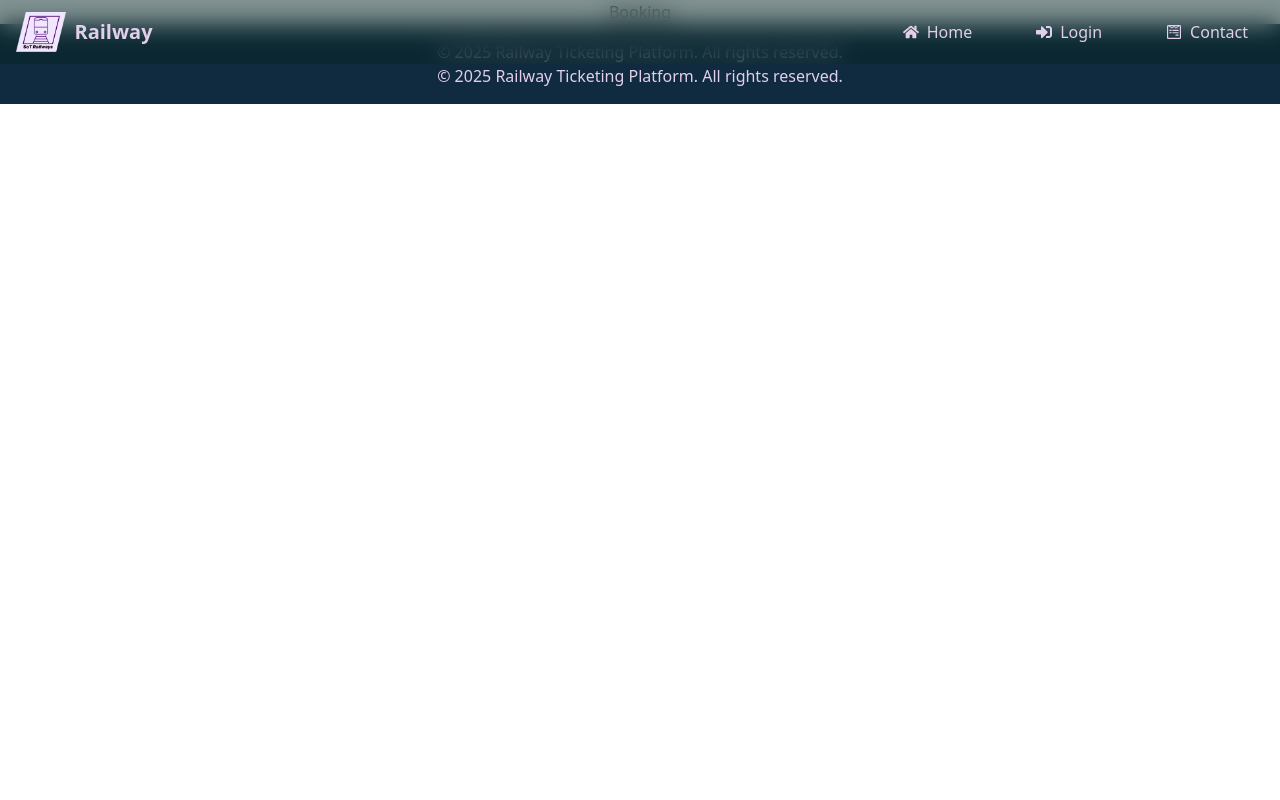
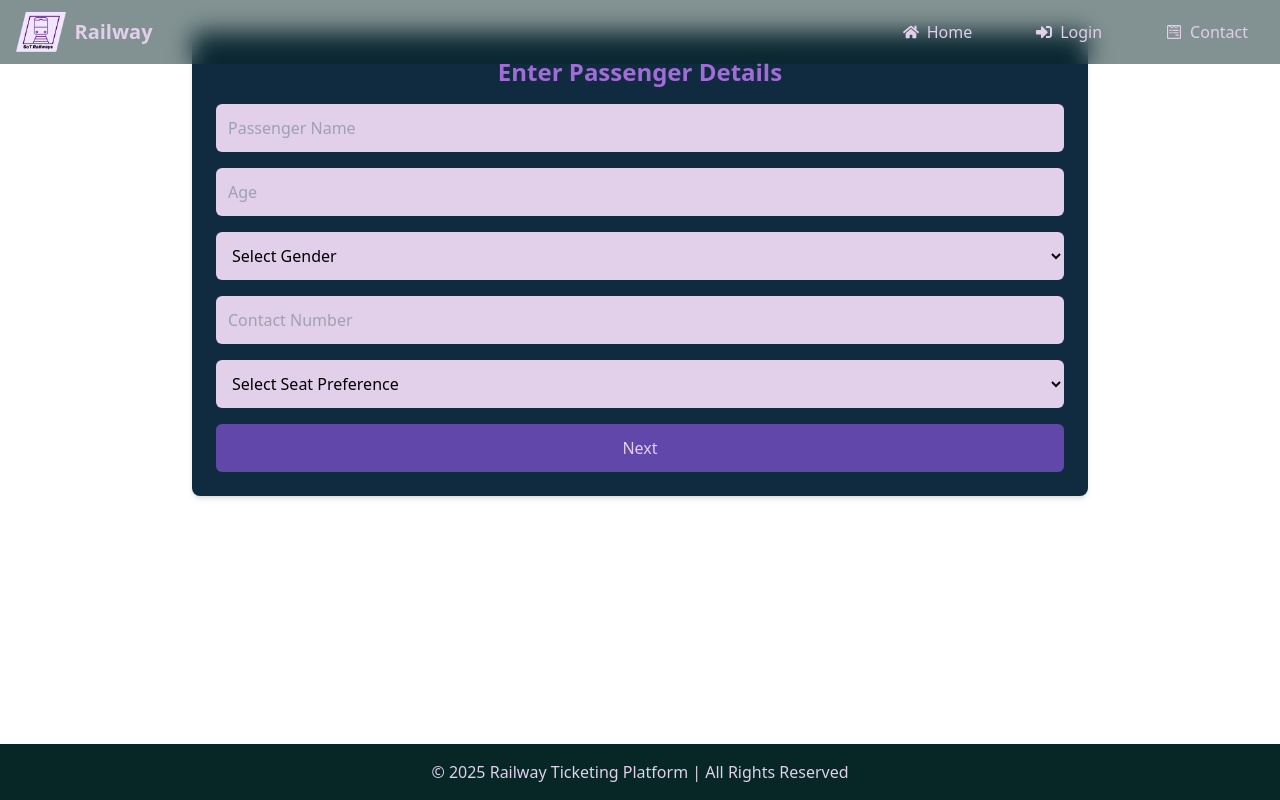
Before and after one commit to praveen-saharan/Sot-Railways, a React (Vite) app in the folder frontend/: page /booking in a window 1280 px wide. Built offline with nearby package versions, Linux system fonts and the light colour scheme.

Commit message:
Basic Website Before Figma

```diff
--- a/frontend/src/App.jsx
+++ b/frontend/src/App.jsx
@@ -1,53 +1,57 @@
-import React from 'react';
-import { BrowserRouter as Router, Route, Routes, Link } from 'react-router-dom';
-import Home from './pages/Home';
-import Contact from './Pages/Contact';
-import Login from './pages/Login';
+import React from "react";
+import { BrowserRouter as Router, Route, Routes, Link } from "react-router-dom";
+import Home from "./pages/Home";
+import Contact from "./pages/Contact";
+import Login from "./pages/Login";
 
 import NotExist from "./Components/NotExist";
-import Navbar from "./components/Navbar";
-import Footer from "./components/Footer";
+import Navbar from "./Components/Navbar";
+import Footer from "./Components/Footer";
 
-import TrainSchedule from './Pages/User/TrainSchedule';
-import Booking from './Pages/User/Booking';
-import BookingSummary from './Pages/User/BookingSummary';
-import Payment from './Pages/User/Payment';
-import Ticket from './Pages/User/Ticket';
+import TrainSchedule from "./pages/User/TrainSchedule";
+import Booking from "./pages/User/Booking";
+import BookingSummary from "./pages/User/BookingSummary";
+import Payment from "./pages/User/Payment";
+import Ticket from "./pages/User/Ticket";
 
-import PassengerList from './Pages/Admin/PassengerList';
-import FinancialReports from './Pages/Admin/FinancialReports';
-import ScheduleEdit from './Pages/Admin/ScheduleEdit';
-import TicketEdit from './Pages/Admin/TicketEdit';
+import PassengerList from "./pages/Admin/PassengerList";
+import FinancialReports from "./pages/Admin/FinancialReports";
+import ScheduleEdit from "./pages/Admin/ScheduleEdit";
+import TicketEdit from "./pages/Admin/TicketEdit";
 
 function App() {
   return (
     <Router>
-      <Navbar/>
-      <div className="text-center mt-22">
+      <div className="min-h-screen flex flex-col">
+      <Navbar />
+
+        <div className="flex-1 text-center mt-22">
           <Routes>
             <Route path="/" element={<Home />} />
             <Route path="/login" element={<Login />} />
             <Route path="/contact" element={<Contact />} />
 
-          {/* User Pages */}
+            {/* User pages */}
+            {/* <Switch> */}
             <Route path="/train-schedule" element={<TrainSchedule />} />
             <Route path="/booking" element={<Booking />} />
             <Route path="/booking-summary" element={<BookingSummary />} />
             <Route path="/payment" element={<Payment />} />
             <Route path="/ticket" element={<Ticket />} />
+            {/* </Switch> */}
 
-          {/* Admin Pages */}
+            {/* Admin pages */}
             <Route path="/admin/passenger-list" element={<PassengerList />} />
-          <Route path="/admin/financial-reports" element={<FinancialReports />} />
+            <Route path="/admin/financial-reports" element={<FinancialReports />}/>
             <Route path="/admin/schedule-edit" element={<ScheduleEdit />} />
             <Route path="/admin/ticket-edit" element={<TicketEdit />} />
 
-
-
             <Route path="*" element={<NotExist />} />
           </Routes>
+
         </div>
-      <Footer/>
+      <Footer />
+      </div>
     </Router>
   );
 }
--- a/frontend/src/Components/Footer.jsx
+++ b/frontend/src/Components/Footer.jsx
@@ -1,19 +1,13 @@
 import React from 'react';
 
 const Footer = () => {
-    return (
-        <footer className="bg-secondary text-light py-4 text-center">
-        <p>
-          &copy; {new Date().getFullYear()} Railway Ticketing Platform. All
-          rights reserved.
-        </p>
-        <p>
-          &copy; {new Date().getFullYear()} Railway Ticketing Platform. All
-          rights reserved.
-        </p>
-      </footer>
-
-    );
+  return (
+    <footer className="bg-primary text-light py-4 mt-auto">
+      <div className="max-w-6xl mx-auto text-center">
+        <p>&copy; 2025 Railway Ticketing Platform | All Rights Reserved</p>
+      </div>
+    </footer>
+  );
 };
 
 export default Footer;
--- a/frontend/src/Pages/Home.jsx
+++ b/frontend/src/Pages/Home.jsx
@@ -14,12 +14,12 @@ const Home = () => {
           check train schedules, and manage your bookings effortlessly.
         </p>
         <div className="mt-8 flex gap-4">
-          <button className="bg-accent hover:bg-highlight text-light font-bold py-3 px-6 rounded-lg transition-transform transform hover:scale-105 animate-fadeIn">
+          <a href="booking" className="bg-accent hover:bg-highlight text-light font-bold py-3 px-6 rounded-lg transition-transform transform hover:scale-105 animate-fadeIn">
             Book Tickets
-          </button>
-          <button className="bg-secondary hover:bg-accent text-light font-bold py-3 px-6 rounded-lg transition-transform transform hover:scale-105 animate-fadeIn">
+          </a>
+          <a href="train-schedule" className="bg-secondary hover:bg-accent text-light font-bold py-3 px-6 rounded-lg transition-transform transform hover:scale-105 animate-fadeIn">
             View Schedule
-          </button>
+          </a>
         </div>
       </section>
 
--- a/frontend/src/Pages/User/Booking.jsx
+++ b/frontend/src/Pages/User/Booking.jsx
@@ -1,9 +1,88 @@
-import React from 'react'
+import React, { useState } from 'react';
+// import { useHistory } from 'react-router-dom';
 
 const Booking = () => {
+  const [name, setName] = useState('');
+  const [age, setAge] = useState('');
+  const [gender, setGender] = useState('');
+  const [seatPreference, setSeatPreference] = useState('');
+  const [contact, setContact] = useState('');
+
+  // const history = useHistory();
+  const selectedTrain = JSON.parse(localStorage.getItem('selectedTrain'));
+
+  const handleSubmit = (e) => {
+    e.preventDefault();
+    const bookingData = {
+      name,
+      age,
+      gender,
+      seatPreference,
+      contact,
+      train: selectedTrain,
+    };
+    // localStorage.setItem('bookingData', JSON.stringify(bookingData));
+    // history.push('/booking-summary');
+  };
+
   return (
-    <div>Booking</div>
-  )
-}
+    <div className="max-w-4xl mx-auto mt-8 bg-secondary p-6 rounded-lg shadow-md">
+      <h2 className="text-2xl font-bold text-highlight mb-4">Enter Passenger Details</h2>
+      <form onSubmit={handleSubmit} className="space-y-4">
+        <input
+          type="text"
+          value={name}
+          onChange={(e) => setName(e.target.value)}
+          placeholder="Passenger Name"
+          className="w-full p-3 rounded-md bg-light text-dark focus:outline-none focus:ring-2 focus:ring-accent"
+          required
+        />
+        <input
+          type="number"
+          value={age}
+          onChange={(e) => setAge(e.target.value)}
+          placeholder="Age"
+          className="w-full p-3 rounded-md bg-light text-dark focus:outline-none focus:ring-2 focus:ring-accent"
+          required
+        />
+        <select
+          value={gender}
+          onChange={(e) => setGender(e.target.value)}
+          className="w-full p-3 rounded-md bg-light text-dark focus:outline-none focus:ring-2 focus:ring-accent"
+          required
+        >
+          <option value="">Select Gender</option>
+          <option value="male">Male</option>
+          <option value="female">Female</option>
+        </select>
+        <input
+          type="text"
+          value={contact}
+          onChange={(e) => setContact(e.target.value)}
+          placeholder="Contact Number"
+          className="w-full p-3 rounded-md bg-light text-dark focus:outline-none focus:ring-2 focus:ring-accent"
+          required
+        />
+        <select
+          value={seatPreference}
+          onChange={(e) => setSeatPreference(e.target.value)}
+          className="w-full p-3 rounded-md bg-light text-dark focus:outline-none focus:ring-2 focus:ring-accent"
+          required
+        >
+          <option value="">Select Seat Preference</option>
+          <option value="Lower">Lower</option>
+          <option value="Middle">Middle</option>
+          <option value="Upper">Upper</option>
+        </select>
+        <button
+          type="submit"
+          className="w-full p-3 bg-accent text-light rounded-md hover:bg-highlight transition duration-300"
+        >
+          Next
+        </button>
+      </form>
+    </div>
+  );
+};
 
-export default Booking
+export default Booking;
--- a/frontend/src/Pages/User/BookingSummary.jsx
+++ b/frontend/src/Pages/User/BookingSummary.jsx
@@ -1,9 +1,34 @@
-import React from 'react'
+import React from 'react';
+// import { useHistory } from 'react-router-dom';
 
 const BookingSummary = () => {
+  // const history = useHistory();
+  const bookingData = JSON.parse(localStorage.getItem('bookingData'));
+
+  const handleConfirm = () => {
+    // history.push('/payment');
+  };
+
   return (
-    <div>BookingSummary</div>
-  )
-}
+    <div className="max-w-4xl mx-auto mt-8 bg-secondary p-6 rounded-lg shadow-md">
+      <h2 className="text-2xl font-bold text-highlight mb-4">Booking Summary</h2>
+      <div>
+        <p><strong>Name:</strong> {bookingData.name}</p>
+        <p><strong>Age:</strong> {bookingData.age}</p>
+        <p><strong>Gender:</strong> {bookingData.gender}</p>
+        <p><strong>Seat Preference:</strong> {bookingData.seatPreference}</p>
+        <p><strong>Contact Number:</strong> {bookingData.contact}</p>
+        <p><strong>Train:</strong> {bookingData.train.name}</p>
+        <p><strong>Fare:</strong> ₹{bookingData.train.fare}</p>
+      </div>
+      <button
+        onClick={handleConfirm}
+        className="w-full p-3 bg-accent text-light rounded-md hover:bg-highlight transition duration-300"
+      >
+        Proceed to Payment
+      </button>
+    </div>
+  );
+};
 
-export default BookingSummary
+export default BookingSummary;
--- a/frontend/src/Pages/User/Payment.jsx
+++ b/frontend/src/Pages/User/Payment.jsx
@@ -1,9 +1,45 @@
-import React from 'react'
+import React, { useState } from 'react';
+// import { useHistory } from 'react-router-dom';
 
 const Payment = () => {
+  const [paymentMethod, setPaymentMethod] = useState('');
+  // const history = useHistory();
+  const bookingData = JSON.parse(localStorage.getItem('bookingData'));
+
+  const handlePayment = () => {
+    if (paymentMethod) {
+      // history.push('/ticket');
+    }
+  };
+
   return (
-    <div>Payment</div>
-  )
-}
+    <div className="max-w-4xl mx-auto mt-8 bg-secondary p-6 rounded-lg shadow-md">
+      <h2 className="text-2xl font-bold text-highlight mb-4">Payment</h2>
+      <div>
+        <p><strong>Train:</strong> {bookingData.train.name}</p>
+        <p><strong>Fare:</strong> ₹{bookingData.train.fare}</p>
+        <div className="space-y-4">
+          <select
+            value={paymentMethod}
+            onChange={(e) => setPaymentMethod(e.target.value)}
+            className="w-full p-3 rounded-md bg-light text-dark focus:outline-none focus:ring-2 focus:ring-accent"
+            required
+          >
+            <option value="">Select Payment Method</option>
+            <option value="Credit Card">Credit Card</option>
+            <option value="Debit Card">Debit Card</option>
+            <option value="UPI">UPI</option>
+          </select>
+        </div>
+        <button
+          onClick={handlePayment}
+          className="w-full p-3 bg-accent text-light rounded-md hover:bg-highlight transition duration-300"
+        >
+          Pay ₹{bookingData.train.fare}
+        </button>
+      </div>
+    </div>
+  );
+};
 
-export default Payment
+export default Payment;
--- a/frontend/src/Pages/User/Ticket.jsx
+++ b/frontend/src/Pages/User/Ticket.jsx
@@ -1,9 +1,21 @@
-import React from 'react'
+import React from 'react';
 
 const Ticket = () => {
+  const bookingData = JSON.parse(localStorage.getItem('bookingData'));
+
   return (
-    <div>Ticket</div>
-  )
-}
+    <div className="max-w-4xl mx-auto mt-8 bg-secondary p-6 rounded-lg shadow-md">
+      <h2 className="text-2xl font-bold text-highlight mb-4">Your Ticket</h2>
+      <div className="space-y-4">
+        <p><strong>Name:</strong> {bookingData.name}</p>
+        <p><strong>Train:</strong> {bookingData.train.name}</p>
+        <p><strong>Seat Preference:</strong> {bookingData.seatPreference}</p>
+        <p><strong>Fare:</strong> ₹{bookingData.train.fare}</p>
+        <p><strong>Contact:</strong> {bookingData.contact}</p>
+        <p><strong>Payment Method:</strong> {bookingData.paymentMethod}</p>
+      </div>
+    </div>
+  );
+};
 
-export default Ticket
+export default Ticket;
```
Also changed, not shown: frontend/src/Pages/User/TrainSchedule.jsx (+43 -5 lines). Lines whose indentation alone changed are shown as unchanged.
